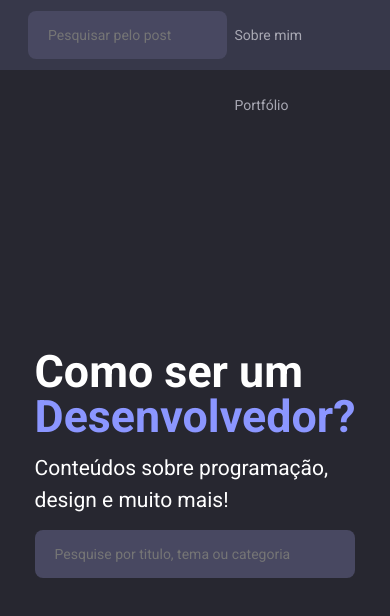
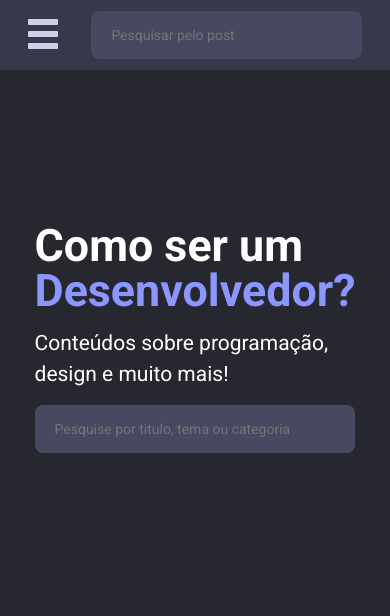
Before and after one commit to jhonatan98rios/blog-pessoal, a Next.js app: page / in a window 390 px wide. Shown: the top 616 px of the page. Built offline with nearby package versions, Linux system fonts and the light colour scheme.

Commit message:
responsive bug fixes

```diff
--- a/src/components/Shared/Header/index.tsx
+++ b/src/components/Shared/Header/index.tsx
@@ -47,10 +47,15 @@ export function Header() {
           (!isMobile || checked) && (
             <nav className={isMobile ? styles.navbar : null}>
               <ActiveLink href="/" activeClassName={styles.active}>
-                <a>Inicio</a>
+                <a onClick={handleCheckbox}>
+                  Inicio
+                </a>
               </ActiveLink>
+
               <ActiveLink href="/posts" activeClassName={styles.active}>
-                <a>Posts</a>
+                <a onClick={handleCheckbox}>
+                  Posts
+                </a>
               </ActiveLink>
               <a href="https://jhonatan-dev-rios.herokuapp.com/" target="_blank" rel="noopener noreferrer"> Sobre mim </a>
               <a href="https://jhonatan-dev-rios.herokuapp.com/projetos" target="_blank" rel="noopener noreferrer"> Portfólio </a>
--- a/src/components/Shared/Header/styles.module.scss
+++ b/src/components/Shared/Header/styles.module.scss
@@ -12,7 +12,7 @@
     padding: 0 2rem;
     display: flex;
     align-items: center;
-    justify-content: space-between;
+    justify-content: flex-end;
 
     .input {
       width: 100%;
@@ -23,6 +23,14 @@
       border: none;
       padding: 20px;
       color: #AFAFB4;
+
+      @media (max-width: 1024px) {
+        margin-left: 32px;
+      }
+
+      @media (min-width: 1025px) {
+        margin-right: auto;
+      }
     }
 
     nav {
@@ -63,7 +71,7 @@
 .menuIcon {
   width: 40px;
   height: 32px;
-  margin-right: 32px;
+  margin-right: auto;
   position: relative;
 
   .icon_menu {
--- a/src/hooks/useDevice.ts
+++ b/src/hooks/useDevice.ts
@@ -10,9 +10,8 @@ export default function useDeviceDetect() {
     }
   }
 
-
-
   React.useEffect(() => {
+    deviceVerification()
     window.addEventListener("resize", deviceVerification);
     return () => window.removeEventListener("resize", deviceVerification);
   }, []);
--- a/src/pages/home.module.scss
+++ b/src/pages/home.module.scss
@@ -12,6 +12,15 @@
   height: calc(100vh - 5rem);
   display: flex;
   align-items: center;
+
+  @media (max-width: 1024px) {
+    align-items: flex-start;
+    padding-top: 10rem;
+  }
+
+  @media (max-width: 375px) {
+    zoom: .75;
+  }
 
   .section {
     width: 100%;
```
